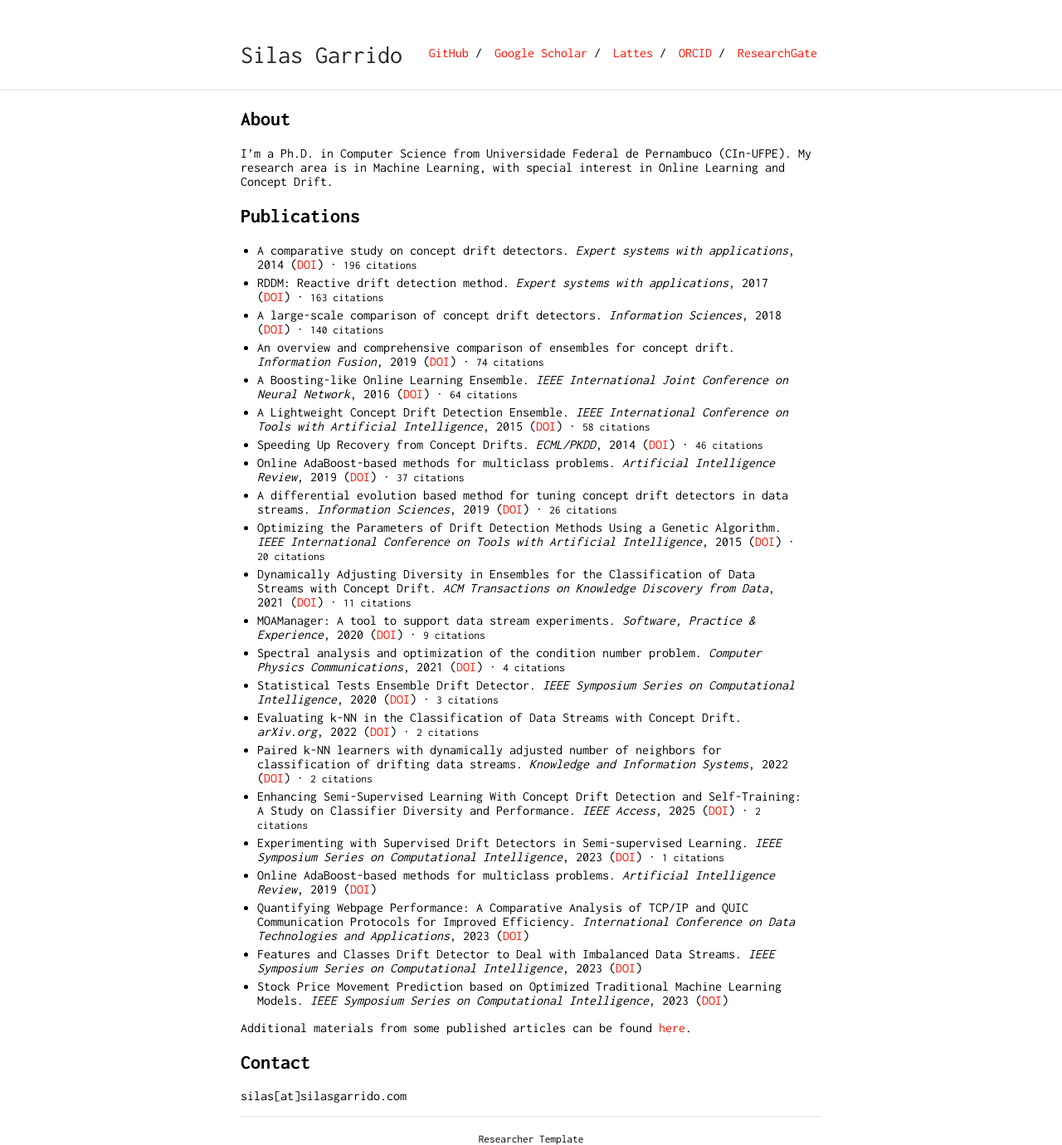
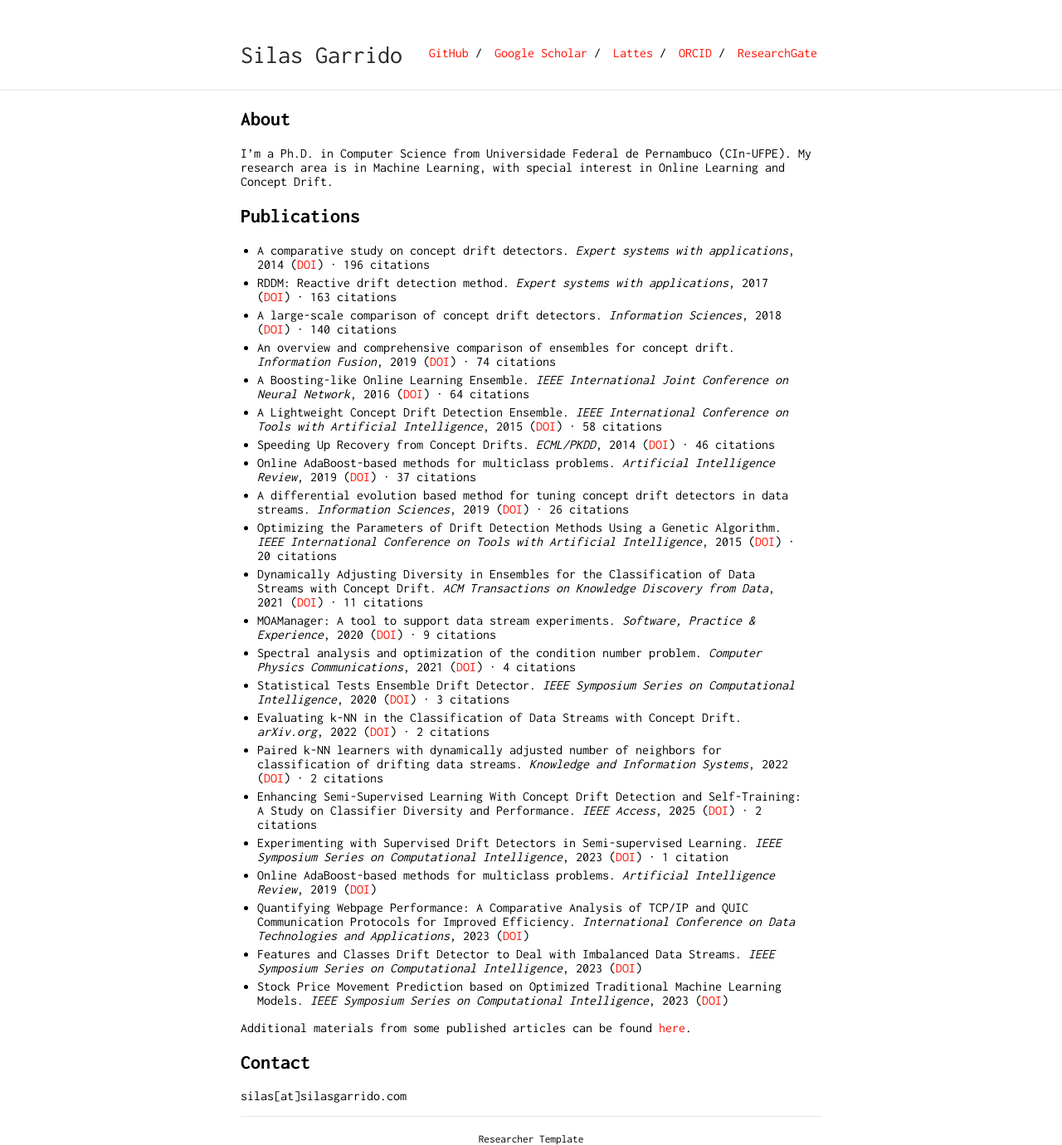
Before and after one commit to silasgtcs/silasgtcs.github.io, a Jekyll site: the page built from index.md, in a window 1280 px wide. Shown: the whole page at 83% size. Built offline with Jekyll 4.4.1, drawn with Linux system fonts in a browser that asks for light colours; our own code applies the rules of GitHub Pages for plain Markdown files.

Commit message:
Update publications.html

```diff
--- a/_includes/publications.html
+++ b/_includes/publications.html
@@ -2,7 +2,7 @@
 
 {% if site.data.publications %}
 {% assign sorted_pubs = site.data.publications | sort: "citations" | reverse %}
-{% for pub in sorted_pubs %}- {{ pub.title }}. *{{ pub.venue }}*{% if pub.year %}, {{ pub.year }}{% endif %}{% if pub.url != "" %} ([DOI]({{ pub.url }}){:target="_blank"}){% endif %}{% if pub.citations > 0 %} · <span style="font-size:0.85em;">{{ pub.citations }} citations</span>{% endif %}
+{% for pub in sorted_pubs %}- {{ pub.title }}. *{{ pub.venue }}*{% if pub.year %}, {{ pub.year }}{% endif %}{% if pub.url != "" %} ([DOI]({{ pub.url }}){:target="_blank"}){% endif %}{% if pub.citations > 0 %} · {{ pub.citations }} citation{% if pub.citations > 1 %}s{% endif %}{% endif %}
 {% endfor %}
 
 {% else %}
```
